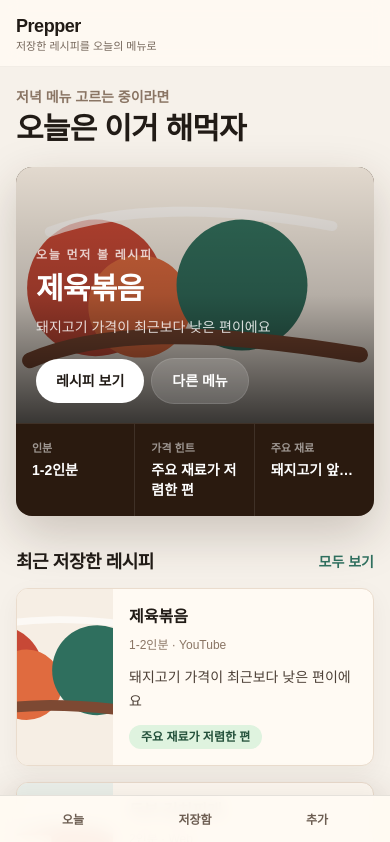
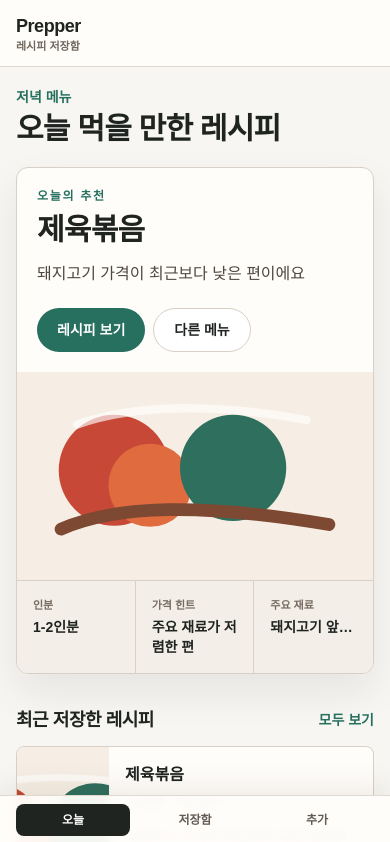
Before and after one commit to YoungSeungJang/prepper, a Next.js app in the folder apps/web/: page / in a window 390 px wide. Shown: the top 842 px of the page. Built offline with nearby package versions, Linux system fonts and the light colour scheme.

Commit message:
style: polish mobile-first app UI

```diff
--- a/apps/web/app/globals.css
+++ b/apps/web/app/globals.css
@@ -1,21 +1,31 @@
 @import "tailwindcss";
 
 :root {
-  --background: #f6f1ea;
-  --foreground: #211b16;
+  --background: #f7f6f2;
+  --foreground: #1f2420;
+  --surface: #fffdfa;
+  --surface-muted: #ece6dd;
+  --line: #ddd6cc;
+  --accent: #276f5f;
+  --accent-strong: #1f5b4f;
+  --ink-muted: #6f665c;
 }
 
 @theme inline {
   --color-background: var(--background);
   --color-foreground: var(--foreground);
-  --font-sans: Arial, Helvetica, sans-serif;
+  --font-sans: "Pretendard Variable", Pretendard, "Noto Sans KR", "Apple SD Gothic Neo", sans-serif;
   --font-mono: "SFMono-Regular", Consolas, "Liberation Mono", monospace;
+}
+
+html {
+  background: var(--background);
 }
 
 body {
   background: var(--background);
   color: var(--foreground);
-  font-family: Arial, Helvetica, sans-serif;
+  font-family: "Pretendard Variable", Pretendard, "Noto Sans KR", "Apple SD Gothic Neo", sans-serif;
 }
 
 ::selection {
--- a/apps/web/app/page.tsx
+++ b/apps/web/app/page.tsx
@@ -14,15 +14,15 @@ export default function Home() {
     <AppShell>
       <div className="mb-5 flex items-start justify-between gap-4">
         <div>
-          <p className="text-sm font-semibold text-[#8a7564]">저녁 메뉴 고르는 중이라면</p>
-          <h1 className="mt-1 text-3xl font-semibold tracking-tight text-[#211b16]">
-            오늘은 이거 해먹자
+          <p className="text-sm font-bold text-[#276f5f]">저녁 메뉴</p>
+          <h1 className="mt-1 text-3xl font-bold tracking-tight text-[#1f2420]">
+            오늘 먹을 만한 레시피
           </h1>
         </div>
         <div className="hidden sm:block">
           <Link
             href="/recipes/new"
-            className="inline-flex h-11 items-center rounded-full bg-[#2f6f5e] px-5 text-sm font-semibold text-white hover:bg-[#285f51]"
+            className="inline-flex h-11 items-center rounded-full bg-[#276f5f] px-5 text-sm font-bold text-white hover:bg-[#1f5b4f]"
           >
             레시피 추가
           </Link>
@@ -33,10 +33,10 @@ export default function Home() {
 
       <section className="mt-8">
         <div className="mb-3 flex items-center justify-between">
-          <h2 className="text-lg font-semibold tracking-tight text-[#211b16]">
+          <h2 className="text-lg font-bold tracking-tight text-[#1f2420]">
             최근 저장한 레시피
           </h2>
-          <Link href="/recipes" className="text-sm font-semibold text-[#2f6f5e]">
+          <Link href="/recipes" className="text-sm font-bold text-[#276f5f]">
             모두 보기
           </Link>
         </div>
@@ -47,8 +47,8 @@ export default function Home() {
         <StatusPanel title="확인 필요한 레시피">
           저장 전 검토가 필요한 레시피가 {needsReviewCount}개 있습니다.
         </StatusPanel>
-        <StatusPanel title="가격 힌트">
-          가격 정보는 참고만 해주세요. 정확한 총 재료비가 아니라 메뉴 선택을 돕는 신호예요.
+        <StatusPanel title="추천 기준">
+          저장일, 주요 재료 가격대, 확인 필요 여부를 함께 봅니다.
         </StatusPanel>
       </section>
     </AppShell>
--- a/apps/web/app/recipes/page.tsx
+++ b/apps/web/app/recipes/page.tsx
@@ -14,7 +14,7 @@ export default function RecipesPage() {
         action={
           <Link
             href="/recipes/new"
-            className="inline-flex h-11 items-center rounded-full bg-[#2f6f5e] px-5 text-sm font-semibold text-white hover:bg-[#285f51]"
+            className="inline-flex h-11 items-center rounded-full bg-[#276f5f] px-5 text-sm font-bold text-white hover:bg-[#1f5b4f]"
           >
             추가
           </Link>
--- a/apps/web/components/app-shell.tsx
+++ b/apps/web/components/app-shell.tsx
@@ -1,4 +1,7 @@
+"use client";
+
 import Link from "next/link";
+import { usePathname } from "next/navigation";
 
 const navItems = [
   { href: "/", label: "오늘" },
@@ -7,22 +10,28 @@ const navItems = [
 ];
 
 export function AppShell({ children }: { children: React.ReactNode }) {
+  const pathname = usePathname();
+  const isActive = (href: string) =>
+    href === "/" ? pathname === "/" : pathname.startsWith(href);
+
   return (
-    <div className="min-h-full bg-[#f6f1ea] text-[#211b16]">
-      <header className="sticky top-0 z-20 border-b border-black/5 bg-[#fffaf3]/90 backdrop-blur">
+    <div className="min-h-full bg-[#f7f6f2] text-[#1f2420]">
+      <header className="sticky top-0 z-20 border-b border-[#ded8cf] bg-[#fffdfa]/92 backdrop-blur">
         <div className="mx-auto flex w-full max-w-5xl items-center justify-between px-4 py-3 sm:px-6">
           <Link href="/" className="grid leading-tight">
-            <span className="text-lg font-semibold tracking-tight">Prepper</span>
-            <span className="text-[11px] font-medium text-[#76685c]">
-              저장한 레시피를 오늘의 메뉴로
-            </span>
+            <span className="text-lg font-bold tracking-tight">Prepper</span>
+            <span className="text-[11px] font-semibold text-[#6f665c]">레시피 저장함</span>
           </Link>
           <nav className="hidden items-center gap-1 sm:flex">
             {navItems.map((item) => (
               <Link
                 key={item.href}
                 href={item.href}
-                className="rounded-full px-4 py-2 text-sm font-semibold text-[#746255] hover:bg-[#efe3d5] hover:text-[#211b16]"
+                className={`rounded-full px-4 py-2 text-sm font-semibold transition ${
+                  isActive(item.href)
+                    ? "bg-[#1f2420] text-white"
+                    : "text-[#625c54] hover:bg-[#ece6dd] hover:text-[#1f2420]"
+                }`}
               >
                 {item.label}
               </Link>
@@ -30,16 +39,20 @@ export function AppShell({ children }: { children: React.ReactNode }) {
           </nav>
         </div>
       </header>
-      <main className="mx-auto w-full max-w-5xl px-4 pb-24 pt-5 sm:px-6 sm:pb-10 sm:pt-8">
+      <main className="mx-auto w-full max-w-5xl px-4 pb-[calc(5.5rem+env(safe-area-inset-bottom))] pt-5 sm:px-6 sm:pb-10 sm:pt-8">
         {children}
       </main>
-      <nav className="fixed inset-x-0 bottom-0 z-30 border-t border-black/10 bg-[#fffaf3]/95 px-4 py-2 shadow-[0_-8px_30px_rgba(45,31,18,0.08)] backdrop-blur sm:hidden">
+      <nav className="fixed inset-x-0 bottom-0 z-30 border-t border-[#ded8cf] bg-[#fffdfa]/95 px-4 pb-[calc(0.5rem+env(safe-area-inset-bottom))] pt-2 shadow-[0_-8px_30px_rgba(45,31,18,0.08)] backdrop-blur sm:hidden">
         <div className="mx-auto grid max-w-md grid-cols-3 gap-2">
           {navItems.map((item) => (
             <Link
               key={item.href}
               href={item.href}
-              className="rounded-lg px-2 py-2 text-center text-xs font-semibold text-[#6d5e52] hover:bg-[#efe3d5] hover:text-[#211b16]"
+              className={`rounded-lg px-2 py-2 text-center text-xs font-bold transition ${
+                isActive(item.href)
+                  ? "bg-[#1f2420] text-white"
+                  : "text-[#625c54] hover:bg-[#ece6dd] hover:text-[#1f2420]"
+              }`}
             >
               {item.label}
             </Link>
--- a/apps/web/components/page-heading.tsx
+++ b/apps/web/components/page-heading.tsx
@@ -10,11 +10,11 @@ export function PageHeading({
   return (
     <div className="mb-5 flex flex-col gap-4 sm:flex-row sm:items-end sm:justify-between">
       <div>
-        <h1 className="text-2xl font-semibold tracking-tight text-[#211b16] sm:text-3xl">
+        <h1 className="text-2xl font-bold tracking-tight text-[#1f2420] sm:text-3xl">
           {title}
         </h1>
         {description ? (
-          <p className="mt-2 max-w-2xl text-sm leading-6 text-[#76685c]">
+          <p className="mt-2 max-w-2xl text-sm leading-6 text-[#625c54]">
             {description}
           </p>
         ) : null}
--- a/apps/web/components/recipe-card.tsx
+++ b/apps/web/components/recipe-card.tsx
@@ -3,17 +3,17 @@ import Image from "next/image";
 import type { MockRecipe } from "@/lib/mock-data";
 
 const priceTone: Record<MockRecipe["priceHint"]["band"], string> = {
-  cheap: "bg-[#dff3df] text-[#24513b]",
-  normal: "bg-[#e9edf7] text-[#34405d]",
-  expensive: "bg-[#f8dfdf] text-[#7a2f2f]",
-  unknown: "bg-[#eee7df] text-[#62564d]",
+  cheap: "bg-[#dcefe6] text-[#1f5b4f]",
+  normal: "bg-[#e8ecf2] text-[#34405d]",
+  expensive: "bg-[#f4dddd] text-[#7a2f2f]",
+  unknown: "bg-[#ece6dd] text-[#62564d]",
 };
 
 export function RecipeCard({ recipe }: { recipe: MockRecipe }) {
   return (
     <Link
       href={`/recipes/${recipe.id}`}
-      className="group grid grid-cols-[96px_minmax(0,1fr)] overflow-hidden rounded-xl border border-[#eadccd] bg-[#fffaf3] shadow-[0_8px_24px_rgba(51,33,20,0.05)] transition hover:border-[#dbc7b4] sm:grid-cols-[140px_minmax(0,1fr)]"
+      className="group grid grid-cols-[92px_minmax(0,1fr)] overflow-hidden rounded-lg border border-[#d8d0c6] bg-[#fffdfa] transition hover:border-[#b8aa9b] hover:bg-white sm:grid-cols-[132px_minmax(0,1fr)]"
     >
       <Image
         src={recipe.thumbnailUrl}
@@ -25,22 +25,22 @@ export function RecipeCard({ recipe }: { recipe: MockRecipe }) {
       <div className="grid min-w-0 content-between gap-3 p-4">
         <div className="min-w-0">
           <div className="mb-2 flex items-start justify-between gap-2">
-            <h2 className="min-w-0 truncate text-base font-semibold text-[#211b16] group-hover:underline">
+            <h2 className="min-w-0 truncate text-base font-bold text-[#1f2420] group-hover:underline">
               {recipe.title}
             </h2>
             {recipe.status === "needs_review" ? (
-              <span className="shrink-0 rounded-full bg-[#fff0cf] px-2 py-1 text-[11px] font-semibold text-[#805b18]">
+              <span className="shrink-0 rounded-full bg-[#fff0cf] px-2 py-1 text-[11px] font-bold text-[#805b18]">
                 확인
               </span>
             ) : null}
           </div>
-          <p className="text-xs font-medium text-[#8a7564]">
+          <p className="text-xs font-semibold text-[#756b61]">
             {recipe.servings} · {recipe.sourceType === "youtube" ? "YouTube" : "Web"}
           </p>
         </div>
-        <p className="line-clamp-2 text-sm leading-6 text-[#4d4037]">{recipe.reason}</p>
+        <p className="line-clamp-2 text-sm leading-6 text-[#4f4840]">{recipe.reason}</p>
         <span
-          className={`w-fit rounded-full px-3 py-1 text-xs font-semibold ${priceTone[recipe.priceHint.band]}`}
+          className={`w-fit rounded-full px-3 py-1 text-xs font-bold ${priceTone[recipe.priceHint.band]}`}
         >
           {recipe.priceHint.summary}
         </span>
--- a/apps/web/components/recipe-search.tsx
+++ b/apps/web/components/recipe-search.tsx
@@ -8,11 +8,11 @@ export function RecipeSearch() {
         id="recipe-search"
         name="q"
         placeholder="레시피 이름 검색"
-        className="h-11 min-w-0 flex-1 rounded-md border border-neutral-300 bg-white px-3 text-sm outline-none focus:border-neutral-950"
+        className="h-11 min-w-0 flex-1 rounded-md border border-[#cfc6bb] bg-white px-3 text-sm outline-none focus:border-[#1f2420]"
       />
       <button
         type="submit"
-        className="h-11 rounded-md bg-neutral-950 px-4 text-sm font-medium text-white hover:bg-neutral-800"
+        className="h-11 rounded-md bg-[#1f2420] px-4 text-sm font-bold text-white hover:bg-[#30362f]"
       >
         검색
       </button>
--- a/apps/web/components/status-panel.tsx
+++ b/apps/web/components/status-panel.tsx
@@ -6,9 +6,9 @@ export function StatusPanel({
   children: React.ReactNode;
 }) {
   return (
-    <section className="rounded-lg border border-[#eadccd] bg-[#fffaf3] p-4">
-      <h2 className="text-sm font-semibold text-[#211b16]">{title}</h2>
-      <div className="mt-3 text-sm leading-6 text-[#6d5e52]">{children}</div>
+    <section className="rounded-lg border border-[#d8d0c6] bg-[#fffdfa] p-4">
+      <h2 className="text-sm font-bold text-[#1f2420]">{title}</h2>
+      <div className="mt-3 text-sm leading-6 text-[#625c54]">{children}</div>
     </section>
   );
 }
--- a/apps/web/components/today-recommendation.tsx
+++ b/apps/web/components/today-recommendation.tsx
@@ -4,55 +4,54 @@ import type { MockRecipe } from "@/lib/mock-data";
 
 export function TodayRecommendation({ recipe }: { recipe: MockRecipe }) {
   return (
-    <section className="overflow-hidden rounded-2xl bg-[#332012] text-white shadow-[0_18px_50px_rgba(51,32,18,0.22)]">
-      <div className="relative h-64 sm:h-80">
-        <Image
-          src={recipe.thumbnailUrl}
-          alt=""
-          width={960}
-          height={540}
-          priority
-          className="h-full w-full object-cover opacity-90"
-        />
-        <div className="absolute inset-0 bg-gradient-to-t from-black/75 via-black/20 to-transparent" />
-        <div className="absolute inset-x-0 bottom-0 p-5 sm:p-7">
-          <p className="text-xs font-semibold uppercase tracking-[0.14em] text-white/75">
-            오늘 먼저 볼 레시피
+    <section className="overflow-hidden rounded-xl border border-[#d8d0c6] bg-[#fffdfa] shadow-[0_18px_40px_rgba(34,29,24,0.08)]">
+      <div className="grid sm:grid-cols-[minmax(0,1fr)_340px]">
+        <div className="p-5 sm:p-7">
+          <p className="text-xs font-bold uppercase tracking-[0.14em] text-[#276f5f]">
+            오늘의 추천
           </p>
-          <h2 className="mt-2 text-3xl font-semibold tracking-tight sm:text-4xl">
+          <h2 className="mt-2 text-3xl font-bold tracking-tight text-[#1f2420] sm:text-4xl">
             {recipe.title}
           </h2>
-          <p className="mt-2 max-w-xl text-sm leading-6 text-white/82">
-            {recipe.reason}
-          </p>
+          <p className="mt-3 max-w-xl text-base leading-7 text-[#4f4840]">{recipe.reason}</p>
           <div className="mt-5 flex flex-wrap gap-2">
             <Link
               href={`/recipes/${recipe.id}`}
-              className="inline-flex h-11 items-center rounded-full bg-white px-5 text-sm font-semibold text-[#211b16] hover:bg-[#f4eadf]"
+              className="inline-flex h-11 items-center rounded-full bg-[#276f5f] px-5 text-sm font-bold text-white hover:bg-[#1f5b4f]"
             >
               레시피 보기
             </Link>
             <Link
               href="/recipes"
-              className="inline-flex h-11 items-center rounded-full bg-white/15 px-5 text-sm font-semibold text-white ring-1 ring-white/25 hover:bg-white/20"
+              className="inline-flex h-11 items-center rounded-full border border-[#d8d0c6] bg-white px-5 text-sm font-bold text-[#1f2420] hover:bg-[#f0ebe4]"
             >
               다른 메뉴
             </Link>
           </div>
         </div>
+        <div className="relative min-h-52 bg-[#ece6dd] sm:min-h-full">
+          <Image
+            src={recipe.thumbnailUrl}
+            alt=""
+            width={960}
+            height={540}
+            priority
+            className="h-full w-full object-cover"
+          />
+        </div>
       </div>
-      <div className="grid grid-cols-3 divide-x divide-white/10 border-t border-white/10 bg-black/18">
+      <div className="grid grid-cols-3 divide-x divide-[#d8d0c6] border-t border-[#d8d0c6] bg-[#f3eee7]">
         <div className="p-4">
-          <p className="text-[11px] font-semibold text-white/55">인분</p>
-          <p className="mt-1 text-sm font-semibold">{recipe.servings}</p>
+          <p className="text-[11px] font-bold text-[#756b61]">인분</p>
+          <p className="mt-1 text-sm font-bold text-[#1f2420]">{recipe.servings}</p>
         </div>
         <div className="p-4">
-          <p className="text-[11px] font-semibold text-white/55">가격 힌트</p>
-          <p className="mt-1 text-sm font-semibold">{recipe.priceHint.summary}</p>
+          <p className="text-[11px] font-bold text-[#756b61]">가격 힌트</p>
+          <p className="mt-1 text-sm font-bold text-[#1f2420]">{recipe.priceHint.summary}</p>
         </div>
         <div className="p-4">
-          <p className="text-[11px] font-semibold text-white/55">주요 재료</p>
-          <p className="mt-1 truncate text-sm font-semibold">
+          <p className="text-[11px] font-bold text-[#756b61]">주요 재료</p>
+          <p className="mt-1 truncate text-sm font-bold text-[#1f2420]">
             {recipe.ingredients[0]?.rawText ?? "확인 필요"}
           </p>
         </div>
```
Also changed, not shown: apps/web/app/recipes/[id]/page.tsx (+42 -37 lines), 3 other files (tests, documents, lock files or other folders).
